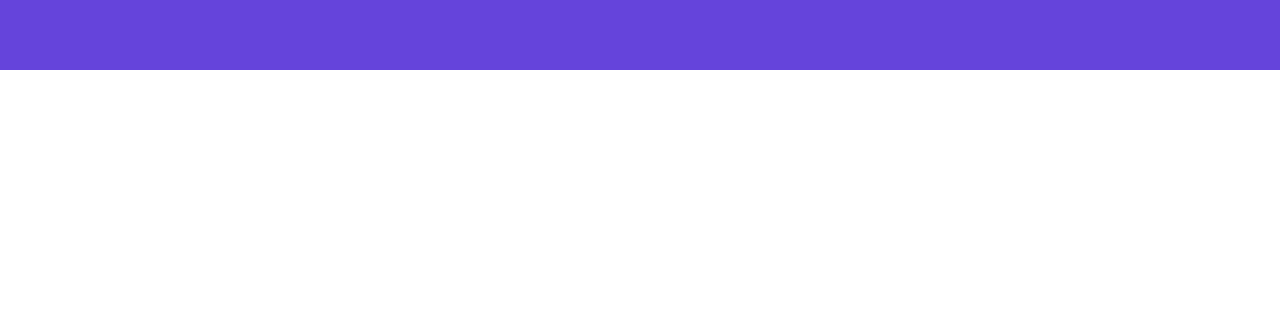
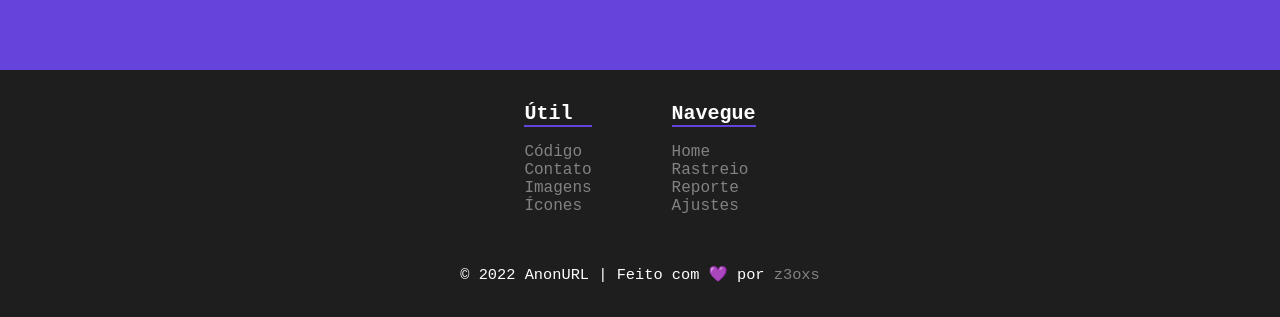
Before and after one commit to anonurl/anonurl, a React (Create React App) app: page / in a window 1280 px wide. Shown: the part 1530-1847 px from the top of the page. Before the commit the page ends 1600 px from the top, so only its background shows below. Built offline with nearby package versions, Linux system fonts and the light colour scheme.

Commit message:
Release v1.0.4a

```diff
--- a/src/assets/locales.js
+++ b/src/assets/locales.js
@@ -1,4 +1,17 @@
 export const en = {
+    footer: {
+        useful: 'Useful',
+        source: 'Source',
+        contact: 'Contact',
+        images: 'Images',
+        icons: 'Icons',
+        navigate: 'Navigate',
+        home: 'Home',
+        track: 'Track',
+        report: 'Report',
+        settings: 'Settings',
+        message: "Made with 💜 by "
+    },
     home: {
         shortenerTitle: "Anonymous, free and open-source",
         shortenerSubTitle: "No logs and tracking",
@@ -39,9 +52,17 @@ export const en = {
 
 export const pt = {
     footer: {
-        source: "Fonte",
-        contact: "Contato",
-        flaticon: "Flaticon"
+        useful: 'Útil',
+        source: 'Código',
+        contact: 'Contato',
+        images: 'Imagens',
+        icons: 'Ícones',
+        navigate: 'Navegue',
+        home: 'Home',
+        track: 'Rastreio',
+        report: 'Reporte',
+        settings: 'Ajustes',
+        message: "Feito com 💜 por "
     },
     home: {
         shortenerTitle: "Anônimo, grátis e código-aberto",
--- /dev/null
+++ b/src/components/Footer/index.jsx
@@ -0,0 +1,49 @@
+import {useEffect} from 'react';
+import { Link } from 'react-router-dom';
+import { ThemeProvider } from 'styled-components';
+import { style } from '../../styles/themes';
+import { Footer } from './style';
+import { en, pt } from '../../assets/locales';
+
+export default () => {
+    useEffect(() => {
+        const footer = document.getElementsByTagName('footer')[0];
+        const langStoraged = localStorage.getItem('lang');
+
+        window.location.pathname != '/'
+        ? footer.style.top = '98vh'
+        : null;
+
+        if (!langStoraged) {
+            localStorage.setItem('lang', 'en');
+            window.location.reload();
+        }
+
+    }, [window.onload])
+
+    const lang = localStorage.getItem('lang') === 'en' ? en : pt;
+
+    return (
+        <ThemeProvider theme={ style }>
+            <Footer id="footer">
+                <section>
+                    <ul>
+                        <h2>{ lang.footer.useful }</h2>
+                        <li><a href="https://github.com/anonurl">{ lang.footer.source }</a></li>
+                        <li><a href="mailto:z3ox1s@protonmail.com">{ lang.footer.contact }</a></li>
+                        <li><a href="https://flaticon.com">{ lang.footer.images }</a></li>
+                        <li><a href="https://fonts.google.com/icons">{ lang.footer.icons }</a></li>
+                    </ul>
+                    <ul>
+                        <h2>{ lang.footer.navigate }</h2>
+                        <li><Link to="/">{ lang.footer.home }</Link></li>
+                        <li><Link to="/track">{ lang.footer.track }</Link></li>
+                        <li><Link to="/report">{ lang.footer.report }</Link></li>
+                        <li><Link to="/settings">{ lang.footer.settings }</Link></li>
+                    </ul>
+                </section>
+                <p>&copy; 2022 AnonURL | { lang.footer.message } <a href="https://github.com/z3oxs">z3oxs</a></p>
+            </Footer>
+        </ThemeProvider>
+    );
+};
--- /dev/null
+++ b/src/components/Footer/style.js
@@ -0,0 +1,78 @@
+import styled from 'styled-components';
+
+export const Footer = styled.footer`
+    @import url('https://fonts.googleapis.com/css2?family=JetBrains+Mono:wght@300,400,600&display=swap');
+
+    z-index: 999;
+    font-family: 'JetBrains Mono', monospace;
+    position: absolute;
+    height: 250px;
+    top: 200vh;
+    bottom: 0;
+    right: 0;
+    left: 0;
+    background-color: rgb(30, 30, 30);
+
+    @media (max-width: 800px) {
+        top: 300vh;
+    }
+
+    section {
+        display: flex;
+        flex-direction: row;
+        justify-content: center;
+    }
+
+    ul {
+        display: inline-block;
+        text-align: left;
+        margin: 15px 40px 0;
+        padding: 0;
+    }
+
+    ul h2 {
+        color: ${props => props.theme.inputColor};
+        font-size: 15pt;
+        font-weight: 600;
+        border-bottom: 2px solid ${props => props.theme.bodyPrimary};
+        transition: all ease 0.5s;
+    }
+
+    ul h2:hover {
+        transform: scale(1.15);
+    }
+
+    ul li {
+        list-style-type: none;
+    }
+
+    ul li a {
+        font-weight: 400;
+        color: ${props => props.theme.titleColor};
+        text-decoration: none;
+        transition: all ease 0.5s;
+    }
+
+    ul li a:hover {
+        opacity: 0.6;
+    }
+
+    p {
+        font-size: 11.5pt;
+        font-weight: 500;
+        text-align: center;
+        color: ${props => props.theme.inputColor};
+        margin-top: 50px;
+    }
+
+    p a {
+        font-weight: 300;
+        text-decoration: none;
+        color: ${props => props.theme.titleColor};
+        transition: all ease 0.5s;
+    }
+
+    p a:hover {
+        opacity: 0.6;
+    }
+`;
--- a/src/components/Header/index.jsx
+++ b/src/components/Header/index.jsx
@@ -1,11 +1,9 @@
 import { Link } from 'react-router-dom';
 import { Container } from './style';
-import { en, pt } from '../../assets/locales';
 import Home from '../../assets/home_white_24dp.svg';
 import Tracking from '../../assets/gps_fixed_black_24dp.svg';
 import Report from '../../assets/flag_black_24dp.svg';
 import Settings from '../../assets/settings_black_24dp.svg';
-import Source from '../../assets/code_black_24dp.svg';
 
 export default () => (
     <Container>
@@ -15,7 +13,6 @@ export default () => (
                 <li title="Tracking"><Link to="/track"><img src={ Tracking } width="24" /></Link></li>
                 <li title="Report"><Link to="/report"><img src={ Report } width="24" /></Link></li>
                 <li title="Settings"><Link to="/settings"><img src={ Settings } width="24" /></Link></li>
-                <li title="Source"><a href="https://github.com/anonurl/anonurl"><img src={ Source } width="24" /></a></li>
             </ul>
         </nav>
     </Container>
--- a/src/pages/Home/index.jsx
+++ b/src/pages/Home/index.jsx
@@ -10,6 +10,7 @@ import { en, pt } from '../../assets/locales';
 import { useEffect } from 'react';
 import { ThemeProvider } from 'styled-components';
 import { style } from '../../styles/themes';
+import Footer from '../../components/Footer';
 
 export default () => {
     useEffect(() => {
@@ -96,6 +97,7 @@ export default () => {
                     </Cards>
                 </About>
             </Container>
+            <Footer />
         </ThemeProvider>
     );
 }
--- a/src/pages/Home/style.js
+++ b/src/pages/Home/style.js
@@ -19,21 +19,19 @@ export const ShortenerArea = styled.div`
     text-align: center;
 
     img {
-        position: absolute;
-        top: 70vh;
-        right: 0;
-        left: 0;
+        position: relative;
+        top: 120px;
     }
 
     @media (max-width: 1000px) {
         img {
-            top: 80vh;
+            top: 250px;
         }
     }
 
     @media (max-width: 800px) {
         img {
-            top: 85vh;
+            top: 200px;
         }
     }
 
@@ -146,6 +144,8 @@ export const About = styled.div`
     }
 
     @media (max-width: 800px) {
+        min-height: 200vh;
+
         h1 {
             font-size: 25pt;
         }
--- a/src/pages/Redirect/index.jsx
+++ b/src/pages/Redirect/index.jsx
@@ -5,6 +5,7 @@ import { en, pt } from '../../assets/locales';
 import { ThemeProvider } from "styled-components";
 import { style } from '../../styles/themes';
 import Header from '../../components/Header';
+import Footer from '../../components/Footer';
 
 export default () => {
     const langStoraged = localStorage.getItem('lang');
@@ -14,7 +15,7 @@ export default () => {
 
     useEffect(async () => {
         await get('https://api-anonurl.herokuapp.com/api/redirect' + window.location.pathname)
-        .then(({ data: r }) => setResult(r))
+            .then(({ data: r }) => setResult(r));
 
     }, [window]);
 
@@ -31,6 +32,7 @@ export default () => {
                     <button onClick={() => handleCancel()}>{ lang.redirect.cancel }</button>
                 </Redirect>
             </Container>
+            <Footer />
         </ThemeProvider>
     )
 }
--- a/src/pages/Report/index.jsx
+++ b/src/pages/Report/index.jsx
@@ -1,4 +1,5 @@
 import Header from '../../components/Header';
+import Footer from '../../components/Footer';
 import { Container, Report } from './style';
 import { post } from 'axios';
 import { en, pt } from '../../assets/locales';
@@ -40,6 +41,7 @@ export default () => {
                     <button onClick={() => handleSubmit()}>{ lang.report.button }</button>
                 </Report>
             </Container>
+            <Footer />
         </ThemeProvider>
     );
 }
--- a/src/pages/Report/style.js
+++ b/src/pages/Report/style.js
@@ -49,7 +49,7 @@ export const Report = styled.div`
         font: 12pt 'JetBrains Mono', monospace;
         background-color: ${props => props.theme.bodySecondary};
         border: none;
-        color: ${props => props.theme.fontColor};
+        color: ${props => props.theme.inputColor};
     }
 
     button {
--- a/src/pages/Settings/index.jsx
+++ b/src/pages/Settings/index.jsx
@@ -1,5 +1,6 @@
 import { useEffect, useState } from "react";
 import Header from "../../components/Header";
+import Footer from "../../components/Footer";
 import { Container, Config } from './style';
 import { en, pt } from '../../assets/locales';
 import { ThemeProvider } from "styled-components";
@@ -47,6 +48,7 @@ export default () => {
                     </select>
                 </Config>
             </Container>
+            <Footer />
         </ThemeProvider>
     );
 }
--- a/src/pages/Track/index.jsx
+++ b/src/pages/Track/index.jsx
@@ -1,4 +1,5 @@
 import Header from '../../components/Header';
+import Footer from '../../components/Footer';
 import { Container, Tracker } from './style';
 import { get } from 'axios';
 import Loading from '../../assets/loading.gif';
@@ -71,6 +72,7 @@ export default () => {
                     <span className="result"></span>
                 </Tracker>
             </Container>
+            <Footer />
         </ThemeProvider>
     );
 }
```
Also changed, not shown: 1 other file (tests, documents, lock files or other folders).
